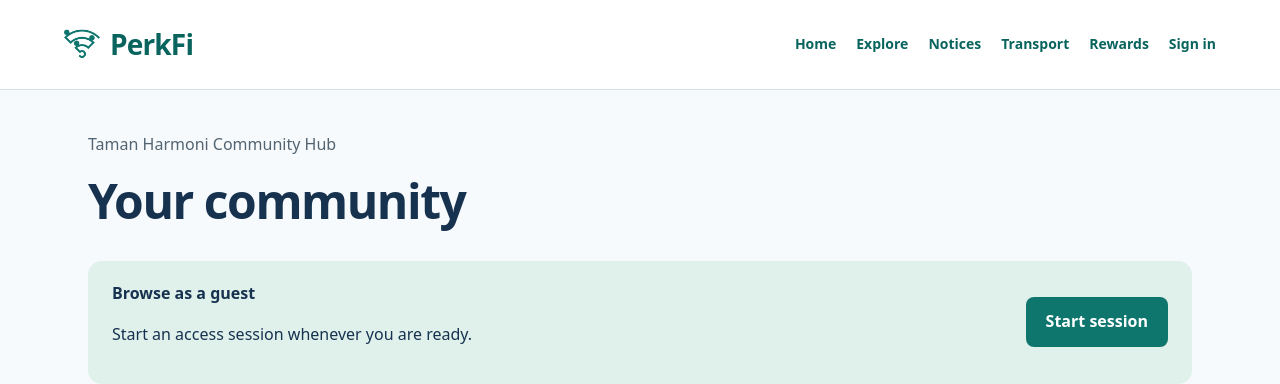
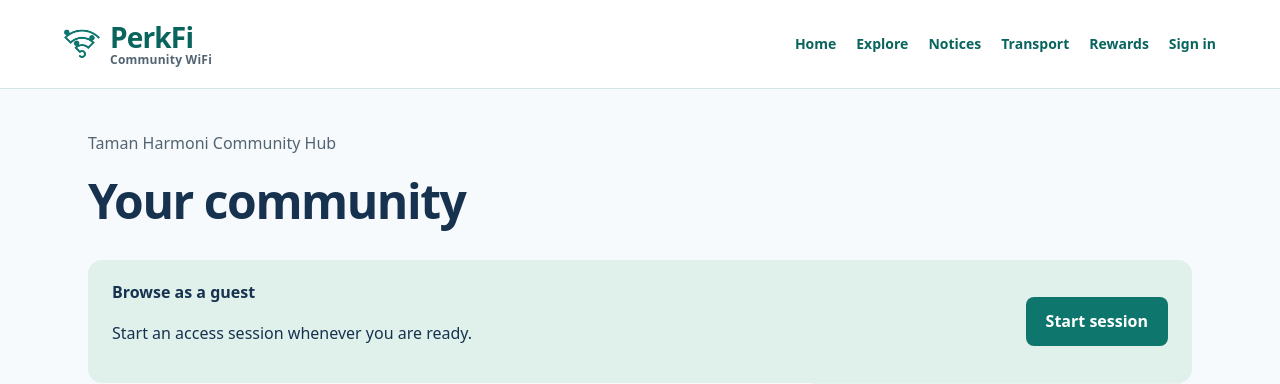
Before and after one commit to zyqzul/PerkFi, a Flask app: page /home in a window 1280 px wide. Shown: the top 384 px of the page. Run offline with Flask 3, Linux system fonts and the light colour scheme; data comes from the database, SQL or seed files in the repository; data that the repository does not hold is empty.

Commit message:
Logo update
Re added Added "Community WiFi"

```diff
--- a/static/style.css
+++ b/static/style.css
@@ -57,9 +57,15 @@ nav a {
   height: 36px;
   width: auto;
 }
-.brand span {
+.brand .wordmark {
+  display: flex;
+  flex-direction: column;
+  line-height: 1.1;
+}
+.brand .wordmark span {
   display: block;
   font-size: 12px;
+  font-weight: 600;
   letter-spacing: 0.02em;
   color: var(--muted);
 }
--- a/templates/base.html
+++ b/templates/base.html
@@ -13,8 +13,7 @@
         ><img
           src="{{url_for('static',filename='img/perkfi_logo2.webp')}}"
           alt="PerkFi"
-        />PerkFi<span></span>
-        <!-- <span>Community WiFi</span> -->
+        /><span class="wordmark">PerkFi<span>Community WiFi</span></span>
       </a>
       <nav aria-label="Main">
         <a href="/home">Home</a><a href="/explore">Explore</a
```
